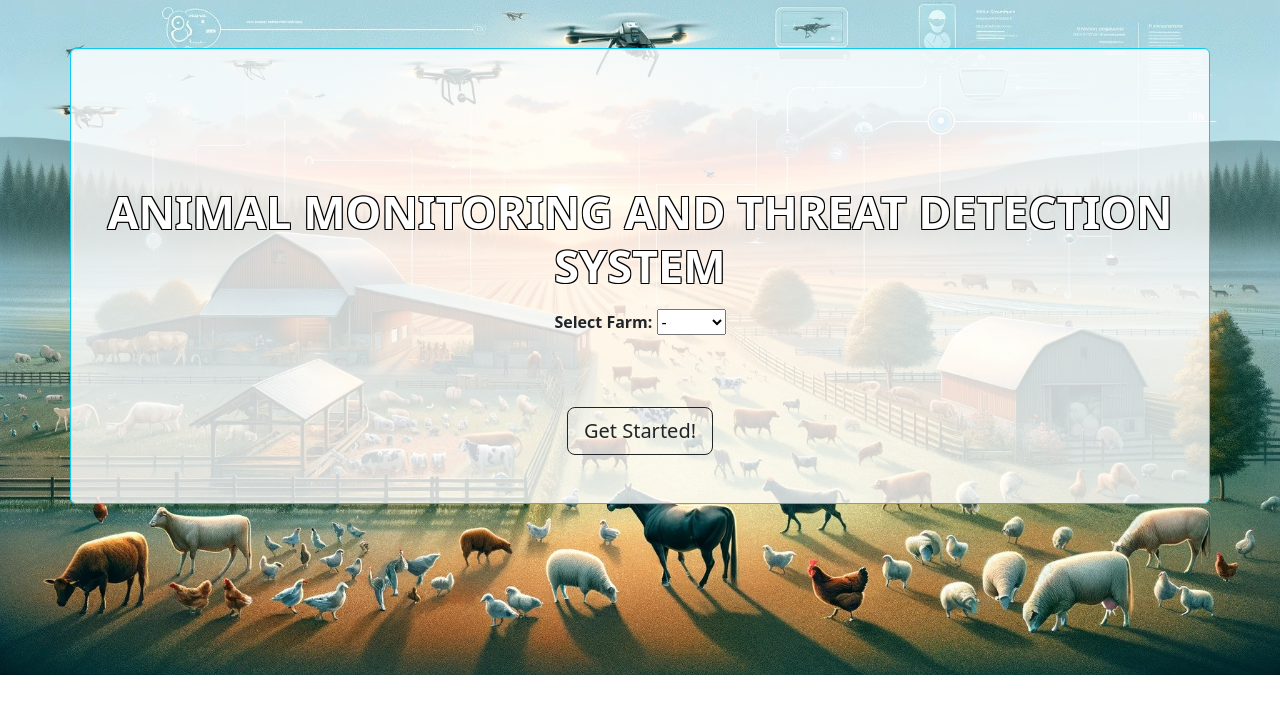
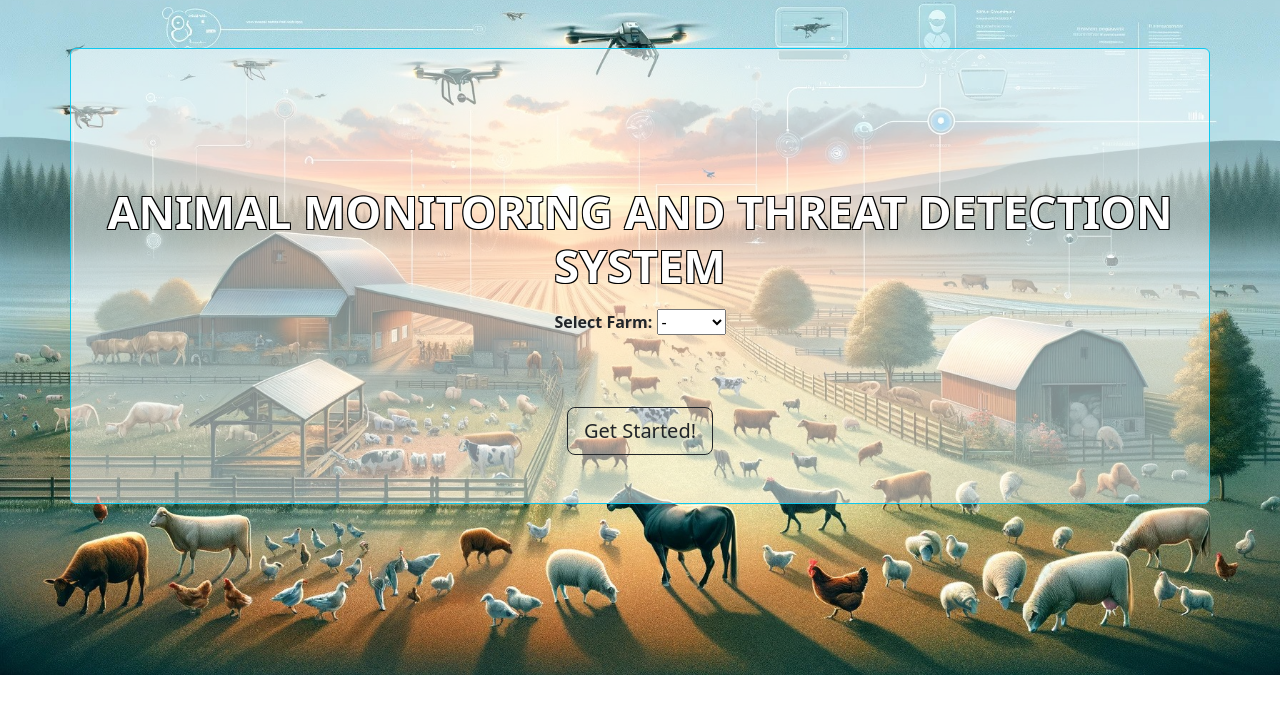
Before and after one commit to Sidharth1919/Animal-detection-Yolov8-Flask, a Flask app: page / in a window 1280 px wide. Shown: the part 56-770 px from the top of the page. Run offline with Flask 3, Linux system fonts and the light colour scheme; some libraries are stand-ins or nearby versions.

Commit message:
Pooja (#9)
* changed home page heading

* bg image

* adjusted the title

* table border and real time data background

* merge test

---------

Co-authored-by: Poojakotian27 <poojakotian013@gmail.com>

```diff
--- a/templates/index.html
+++ b/templates/index.html
@@ -4,7 +4,7 @@
 
 <!-- heading -->
 
-<div class="container border border-info rounded mt-5 text-center" style="background-color: rgba(255, 255, 255, 0.8);">
+<div class="container border border-info rounded mt-5 text-center" style="background-color: rgba(255, 255, 255, 0.5);">
   <i class="fa-solid fa-camera-cctv"></i>
 <h1 class="display-3 my-3 custom-border" style="color: white; font-weight: bold; text-shadow: -1px -1px 0 #000, 1px -1px 0 #000, -1px 1px 0 #000, 1px 1px 0 #000; padding-top: 120px;">
     ANIMAL MONITORING AND THREAT DETECTION SYSTEM
```
